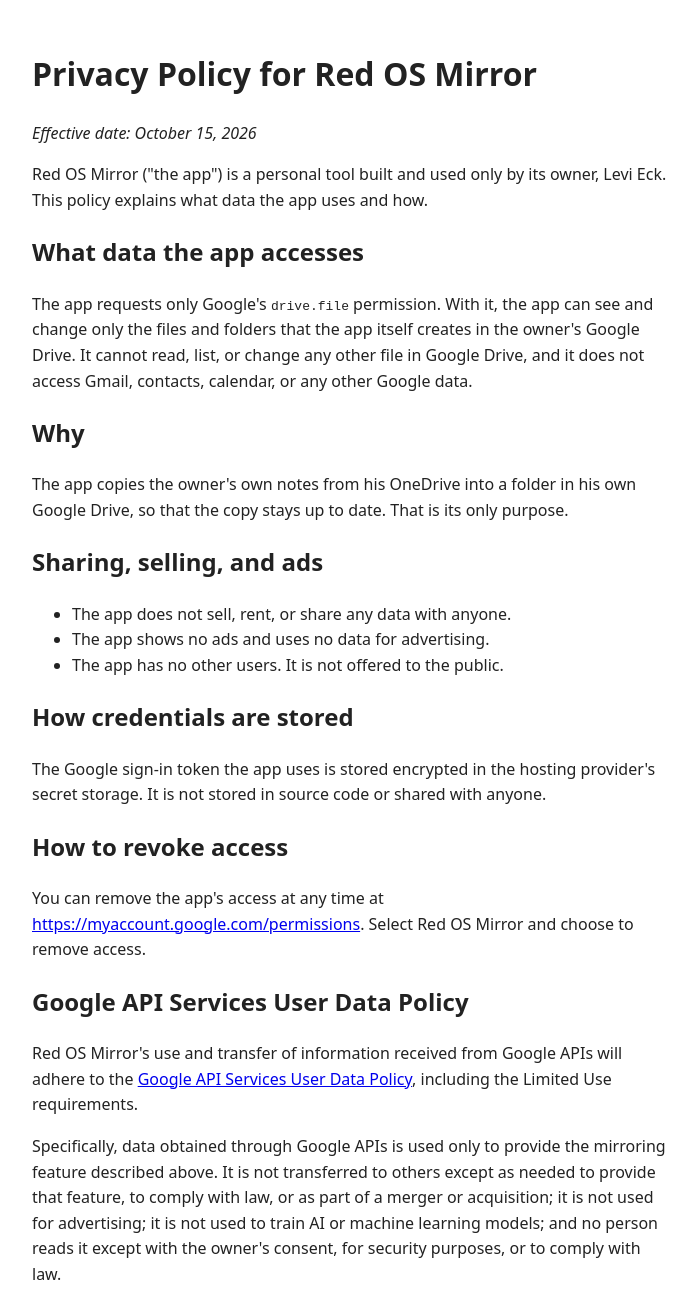
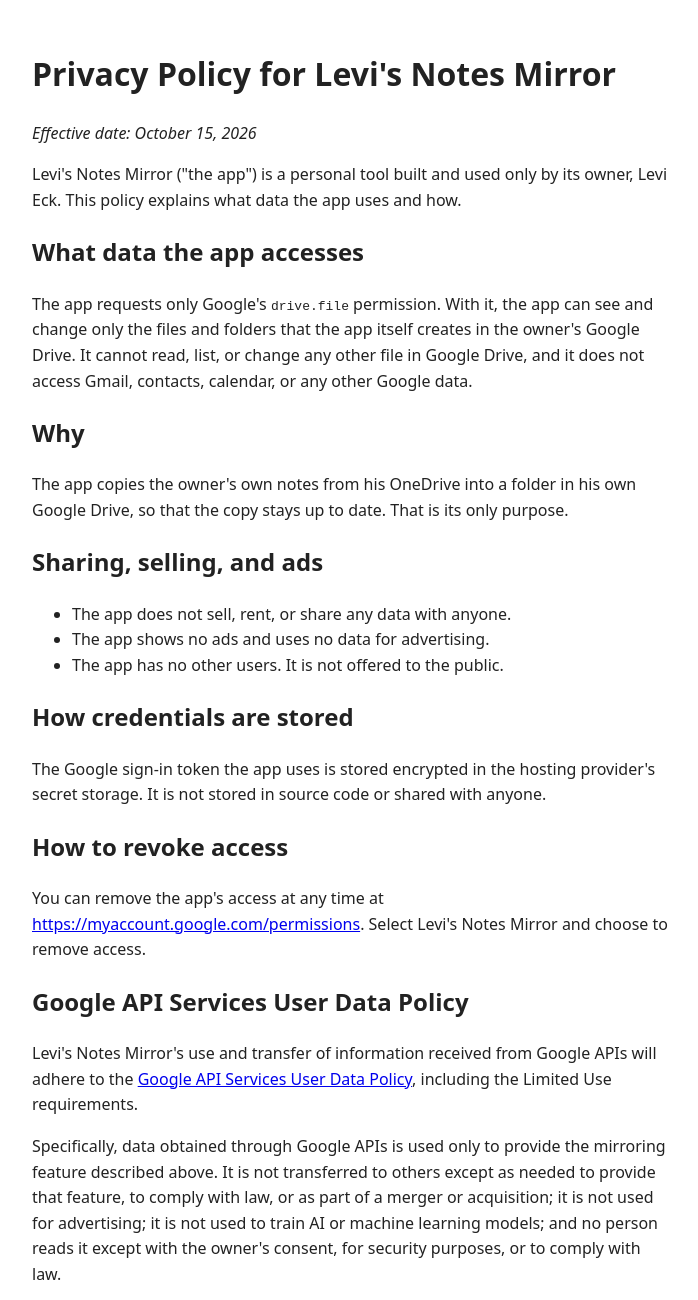
Before and after one commit to leviweck/leviweck.github.io, a plain HTML site: page privacy.html in a window 1280 px wide. Shown: the top 1300 px of the page, without its empty margins (288-986 px from the left). Drawn offline with Linux system fonts and the light colour scheme.

Commit message:
Rename app pages to Levi's Notes Mirror; add Same State Guide footer link

```diff
--- a/privacy.html
+++ b/privacy.html
@@ -3,14 +3,14 @@
 <head>
 <meta charset="utf-8">
 <meta name="viewport" content="width=device-width, initial-scale=1">
-<title>Privacy Policy - Red OS Mirror</title>
+<title>Privacy Policy - Levi's Notes Mirror</title>
 <style>body{font-family:system-ui,sans-serif;max-width:40rem;margin:3rem auto;padding:0 1rem;line-height:1.6;color:#222}</style>
 </head>
 <body>
-<h1>Privacy Policy for Red OS Mirror</h1>
+<h1>Privacy Policy for Levi's Notes Mirror</h1>
 <p><em>Effective date: October 15, 2026</em></p>
 
-<p>Red OS Mirror ("the app") is a personal tool built and used only by its owner, Levi Eck. This policy explains what data the app uses and how.</p>
+<p>Levi's Notes Mirror ("the app") is a personal tool built and used only by its owner, Levi Eck. This policy explains what data the app uses and how.</p>
 
 <h2>What data the app accesses</h2>
 <p>The app requests only Google's <code>drive.file</code> permission. With it, the app can see and change only the files and folders that the app itself creates in the owner's Google Drive. It cannot read, list, or change any other file in Google Drive, and it does not access Gmail, contacts, calendar, or any other Google data.</p>
@@ -29,10 +29,10 @@
 <p>The Google sign-in token the app uses is stored encrypted in the hosting provider's secret storage. It is not stored in source code or shared with anyone.</p>
 
 <h2>How to revoke access</h2>
-<p>You can remove the app's access at any time at <a href="https://myaccount.google.com/permissions">https://myaccount.google.com/permissions</a>. Select Red OS Mirror and choose to remove access.</p>
+<p>You can remove the app's access at any time at <a href="https://myaccount.google.com/permissions">https://myaccount.google.com/permissions</a>. Select Levi's Notes Mirror and choose to remove access.</p>
 
 <h2>Google API Services User Data Policy</h2>
-<p>Red OS Mirror's use and transfer of information received from Google APIs will adhere to the <a href="https://developers.google.com/terms/api-services-user-data-policy">Google API Services User Data Policy</a>, including the Limited Use requirements.</p>
+<p>Levi's Notes Mirror's use and transfer of information received from Google APIs will adhere to the <a href="https://developers.google.com/terms/api-services-user-data-policy">Google API Services User Data Policy</a>, including the Limited Use requirements.</p>
 <p>Specifically, data obtained through Google APIs is used only to provide the mirroring feature described above. It is not transferred to others except as needed to provide that feature, to comply with law, or as part of a merger or acquisition; it is not used for advertising; it is not used to train AI or machine learning models; and no person reads it except with the owner's consent, for security purposes, or to comply with law.</p>
 
 <h2>Changes</h2>
```
Also changed, not shown: index.html (+4 -3 lines).
